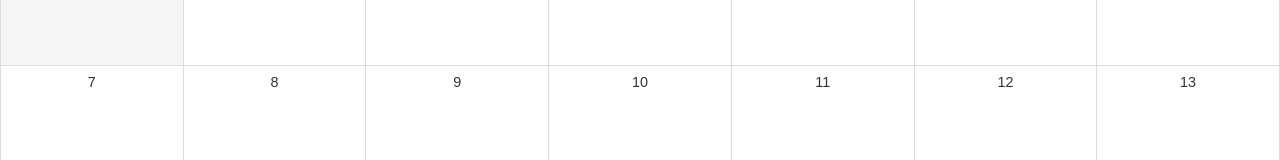
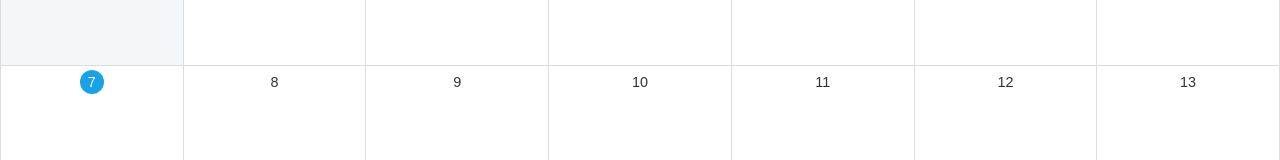
Before and after one commit to Cesar90/google-calendar-clone, a React (Vite) app: page / in a window 1280 px wide. Shown: the part 149-309 px from the top of the page. Built offline with nearby package versions, Linux system fonts and the light colour scheme.

Commit message:
Apply class to current day

```diff
--- a/src/components/Calendar.tsx
+++ b/src/components/Calendar.tsx
@@ -7,7 +7,8 @@ import {
     eachDayOfInterval,
     isSameMonth,
     isBefore,
-    endOfDay
+    endOfDay,
+    isToday
 } from "date-fns"
 import { formatDate } from "../utils/formatDate"
 import { cc } from "../utils/cc"
@@ -63,7 +64,7 @@ function CalendarDay({ day, showWeekName, selectedMonth }: CalendarDayProps) {
                 {showWeekName && <div className="week-name">{formatDate(day, {
                     weekday: "short"
                 })}</div>}
-                <div className="day-number">
+                <div className={cc("day-number", isToday(day) && "today")}>
                     {formatDate(day, { day: "numeric" })}
                 </div>
                 <button className="add-event-btn">+</button>
```
